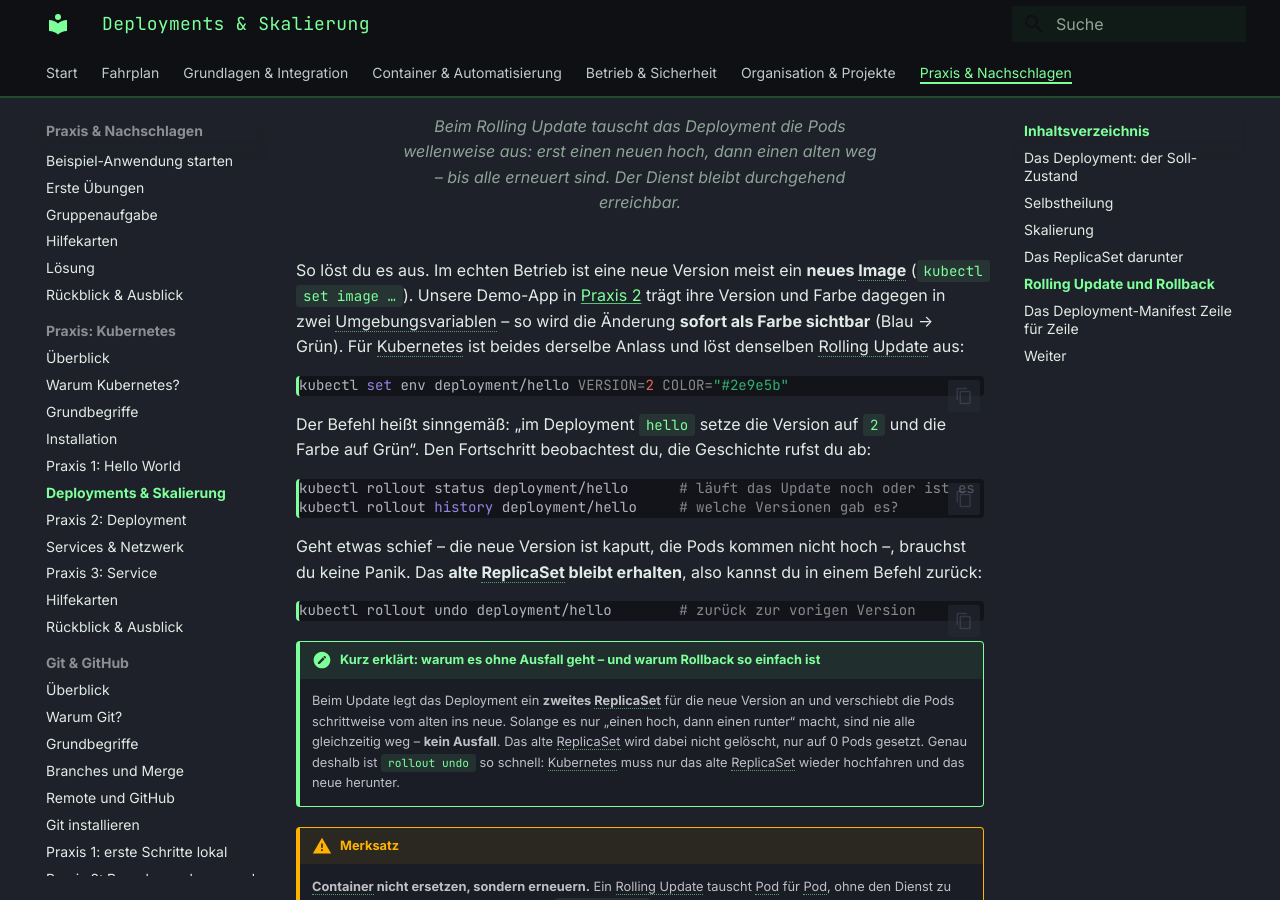
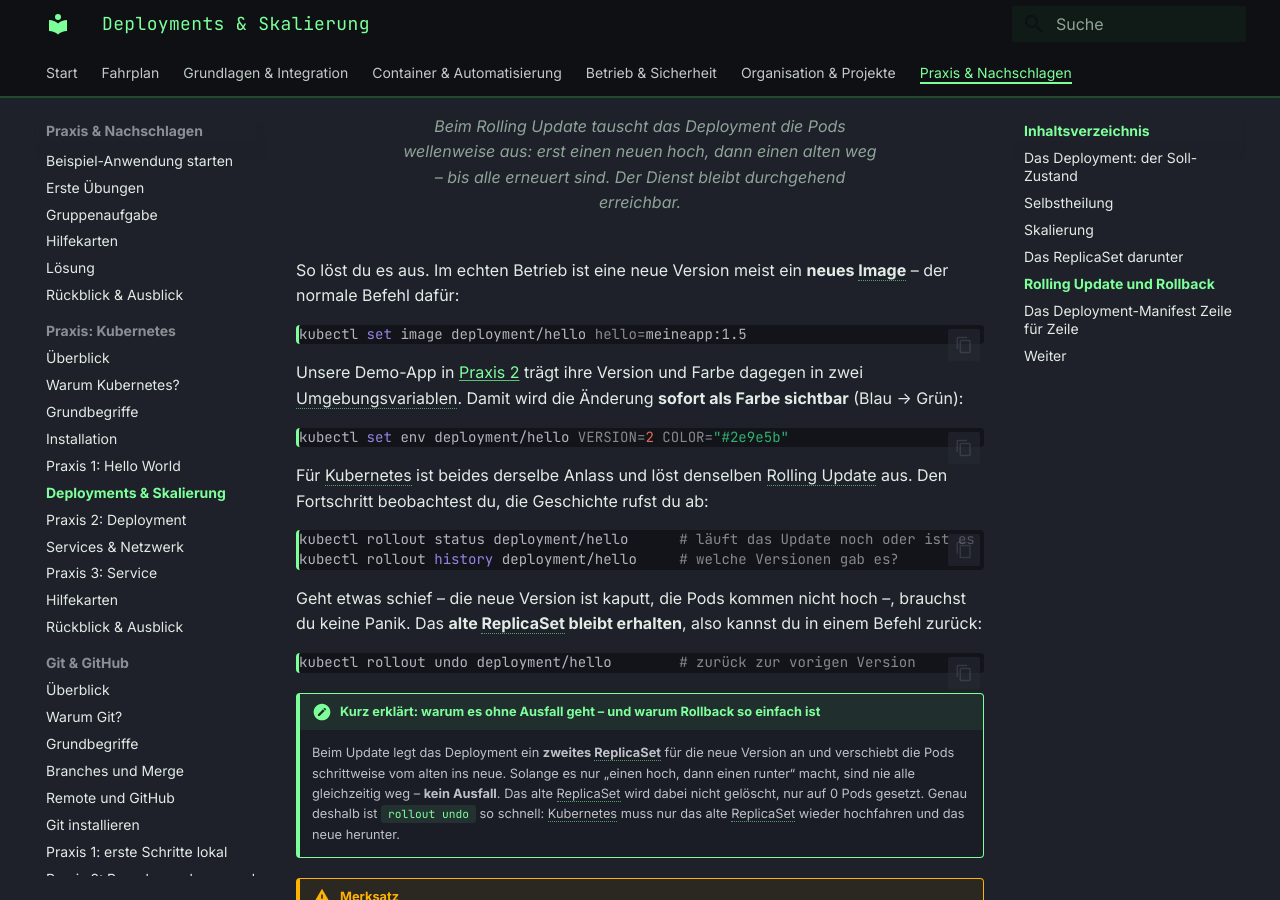
Before and after one commit to JacobMenge/kurs-unterlagen, an MkDocs documentation site: the page built from docs/kubernetes-praxis/05-deployments-skalierung.md, in a window 1280 px wide and 900 px high, scrolled down 4006 px. Built offline with MkDocs 1.6.1 and Material for MkDocs 9.7.7, drawn with Linux system fonts in a browser that asks for light colours.

````diff
--- a/docs/kubernetes-praxis/05-deployments-skalierung.md
+++ b/docs/kubernetes-praxis/05-deployments-skalierung.md
@@ -152,13 +152,19 @@ Jetzt zur dritten Superkraft – der, die im echten Betrieb am meisten wert ist.
 <figcaption>Beim Rolling Update tauscht das Deployment die Pods wellenweise aus: erst einen neuen hoch, dann einen alten weg – bis alle erneuert sind. Der Dienst bleibt durchgehend erreichbar.</figcaption>
 </figure>
 
-So löst du es aus. Im echten Betrieb ist eine neue Version meist ein **neues Image** (`kubectl set image …`). Unsere Demo-App in [Praxis 2](06-praxis-deployment.md) trägt ihre Version und Farbe dagegen in zwei Umgebungsvariablen – so wird die Änderung **sofort als Farbe sichtbar** (Blau → Grün). Für Kubernetes ist beides derselbe Anlass und löst denselben Rolling Update aus:
+So löst du es aus. Im echten Betrieb ist eine neue Version meist ein **neues Image** – der normale Befehl dafür:
+
+```bash
+kubectl set image deployment/hello hello=meineapp:1.5
+```
+
+Unsere Demo-App in [Praxis 2](06-praxis-deployment.md) trägt ihre Version und Farbe dagegen in zwei Umgebungsvariablen. Damit wird die Änderung **sofort als Farbe sichtbar** (Blau → Grün):
 
 ```bash
 kubectl set env deployment/hello VERSION=2 COLOR="#2e9e5b"
 ```
 
-Der Befehl heißt sinngemäß: „im Deployment `hello` setze die Version auf `2` und die Farbe auf Grün“. Den Fortschritt beobachtest du, die Geschichte rufst du ab:
+Für Kubernetes ist beides derselbe Anlass und löst denselben Rolling Update aus. Den Fortschritt beobachtest du, die Geschichte rufst du ab:
 
 ```bash
 kubectl rollout status deployment/hello      # läuft das Update noch oder ist es durch?
````
Also changed, not shown: docs/kubernetes-praxis/06-praxis-deployment.md (+15 -9 lines).
